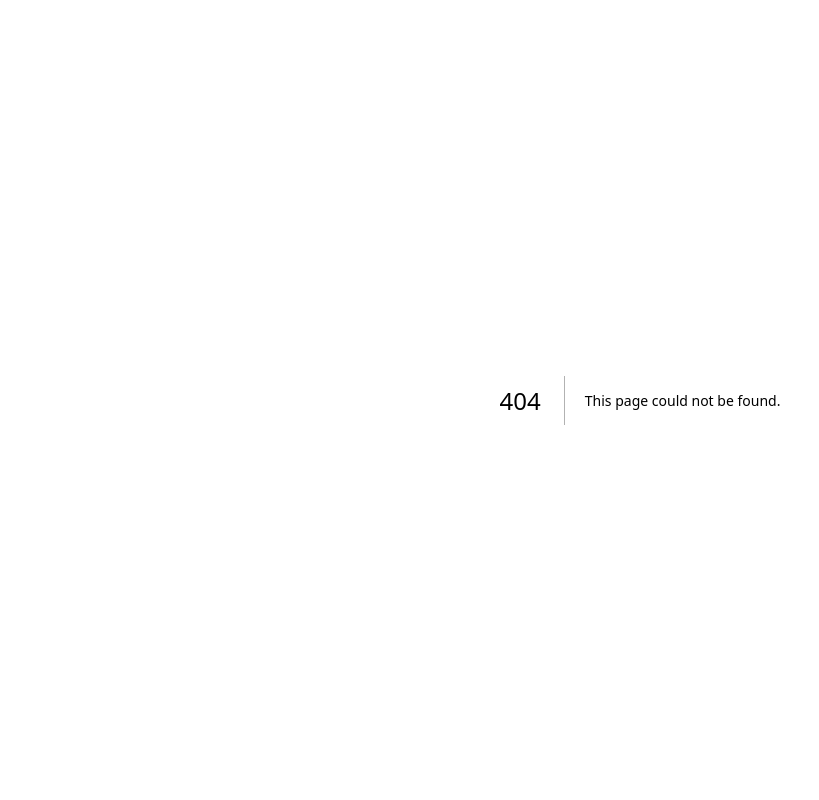
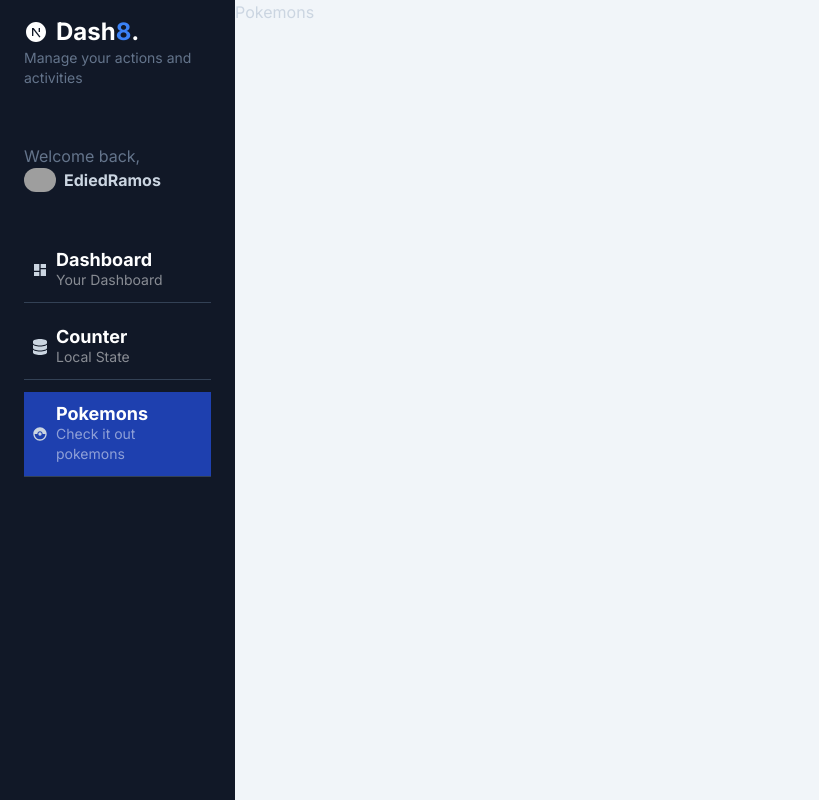
Before and after one commit to EdiedRamos/my-dashboard-nextjs, a Next.js app: page /dashboard/pokemons in a window 1280 px wide. Before the commit this address had no page. Shown: the whole page, without its empty margins (0-819 px from the left). Built offline with nearby package versions, Linux system fonts and the light colour scheme; grey boxes are pictures that could not be loaded.

Commit message:
feat: add pokemons page

```diff
--- a/src/app/components/Sidebar.tsx
+++ b/src/app/components/Sidebar.tsx
@@ -1,6 +1,7 @@
+import { MdCatchingPokemon, MdDashboard } from "react-icons/md";
+
 import { FaDatabase } from "react-icons/fa6";
 import Image from "next/image";
-import { MdDashboard } from "react-icons/md";
 import React from "react";
 import { RiNextjsFill } from "react-icons/ri";
 import { SidebarMenuItem } from "./SidebarMenuItem";
@@ -17,6 +18,12 @@ const menuItems = [
     icon: <FaDatabase />,
     title: "Counter",
     subtitle: "Local State",
+  },
+  {
+    path: "/dashboard/pokemons",
+    icon: <MdCatchingPokemon />,
+    title: "Pokemons",
+    subtitle: "Check it out pokemons",
   },
 ];
 
--- /dev/null
+++ b/src/app/dashboard/pokemons/page.tsx
@@ -0,0 +1,5 @@
+const PokemonsPage = () => {
+  return <div>Pokemons</div>;
+};
+
+export default PokemonsPage;
```
